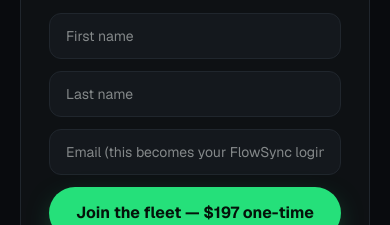
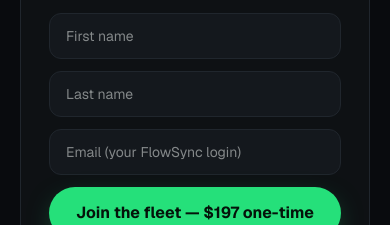
Before and after one commit to FlowSync-Pro/NEWFLOWSYNC-5-24, a Next.js app: page / in a window 390 px wide. Shown: the part 9020-9245 px from the top of the page. Built offline with nearby package versions, Linux system fonts and the light colour scheme; no server answers; the database is empty.

Commit message:
FleetCheckout: shorter email placeholder so it fits on phones
Co-Authored-By: Claude Fable 5.1 <noreply@anthropic.com>
Claude-Session: https://claude.ai/code/session_012cundepBXtXtTdjYkMdbx4

```diff
--- a/src/components/FleetCheckout.tsx
+++ b/src/components/FleetCheckout.tsx
@@ -88,7 +88,7 @@ export default function FleetCheckout({ mode }: { mode: "standalone" | "member"
         required
         type="email"
         autoComplete="email"
-        placeholder="Email (this becomes your FlowSync login)"
+        placeholder="Email (your FlowSync login)"
         value={email}
         onChange={(e) => setEmail(e.target.value)}
         className={inputCls}
```
